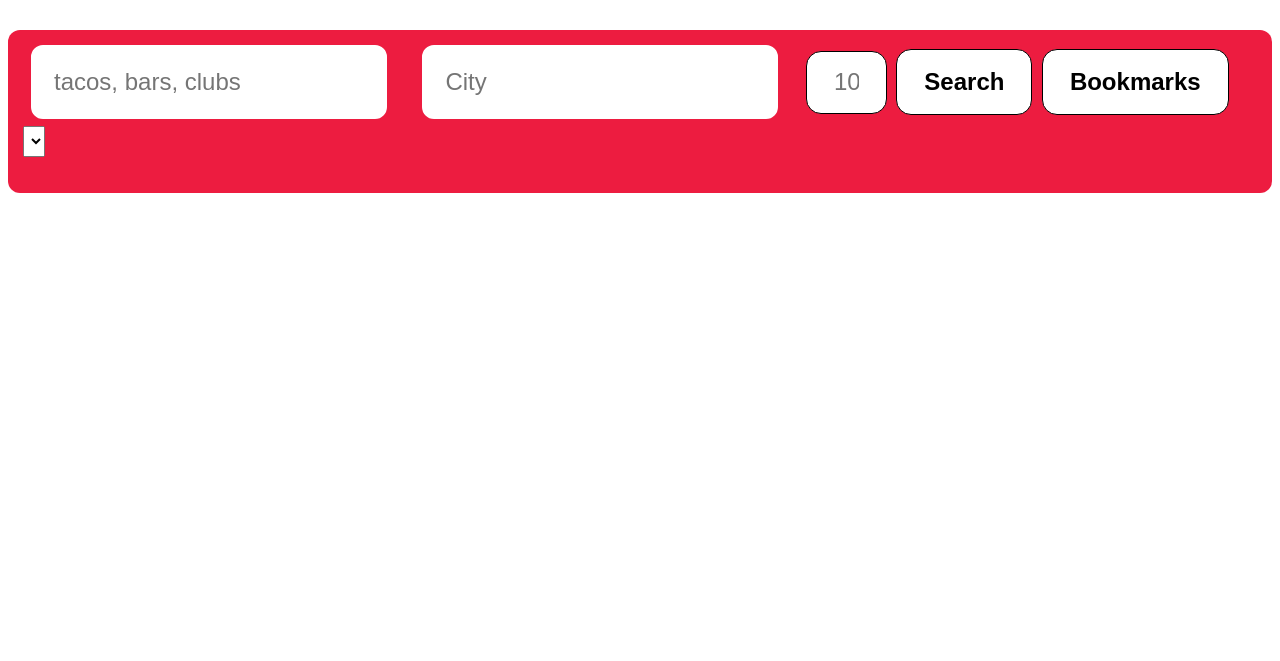
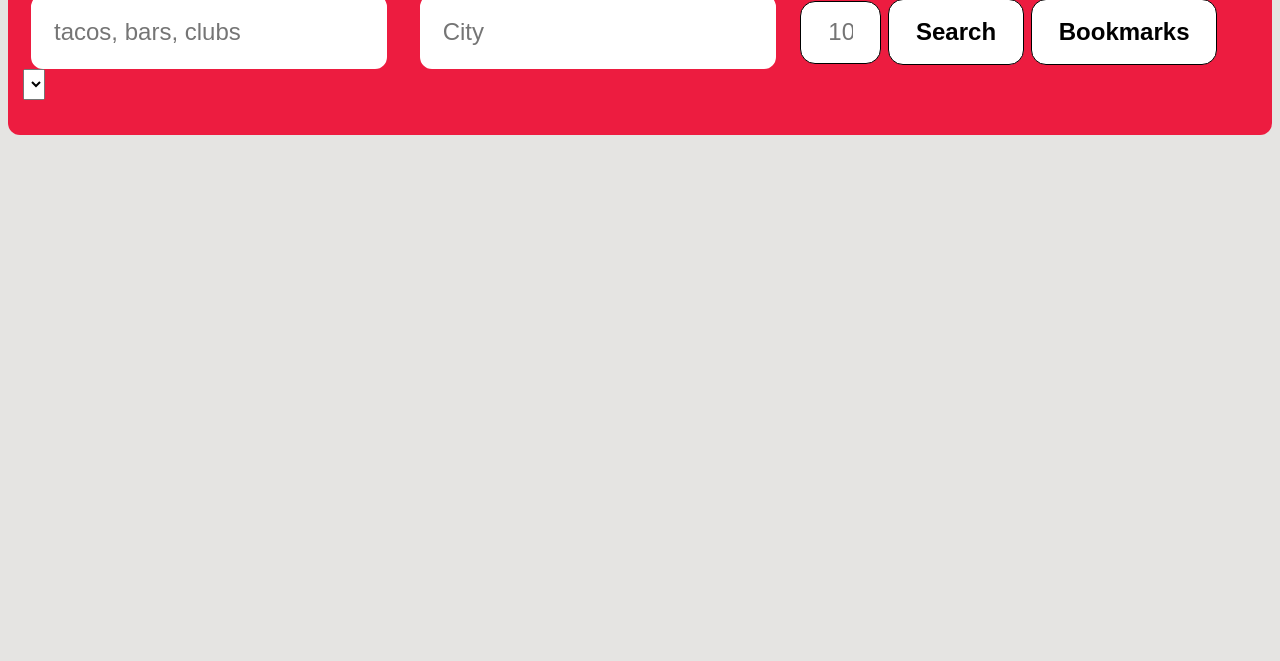
Before and after one commit to sveem/EatMe, a website: page public/index.html in a window 1280 px wide. Shown: the part 139-800 px from the top of the page. Drawn offline with nearby package versions, Linux system fonts and the light colour scheme.

Commit message:
modified css

```diff
--- a/public/index.html
+++ b/public/index.html
@@ -23,7 +23,7 @@
     </select>
     <div class="wrapper">
       <div ng-repeat="business in data.businesses" class="table">
-        <div class="inside-wrapper">
+        <!-- <div class="inside-wrapper">  -->
           <b><p class="title">{{ business.name }}, {{ business.location.address.join(', ') }}
             <img src="{{ business.rating_img_url }}"/>
             </p></b>
@@ -31,7 +31,7 @@
             <img src="{{ business.image_url }}" class="dataImage">
             </a>
           <p class="info"> {{ business.snippet_text }}</p>
-        </div>  <!--"inside-wrapper" -->
+       <!--  </div> -->  <!--"inside-wrapper" -->
       </div> <!-- ng-repeat='business in data.businesses' <-->
     </div> <!--  "wrapper"-->
     </div> <!-- "search form"-->
--- a/public/styles.css
+++ b/public/styles.css
@@ -1,6 +1,7 @@
 body {
-  font-size: 34px;
+  font-size: 24px;
   font-family: Helvetica, Arial, Sans-Serif;
+  background-color: #E5E4E2
 }
 
 .wrapper {
```
